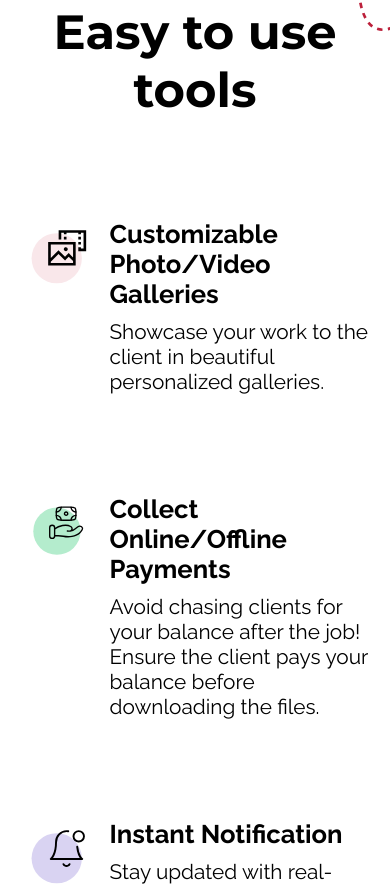
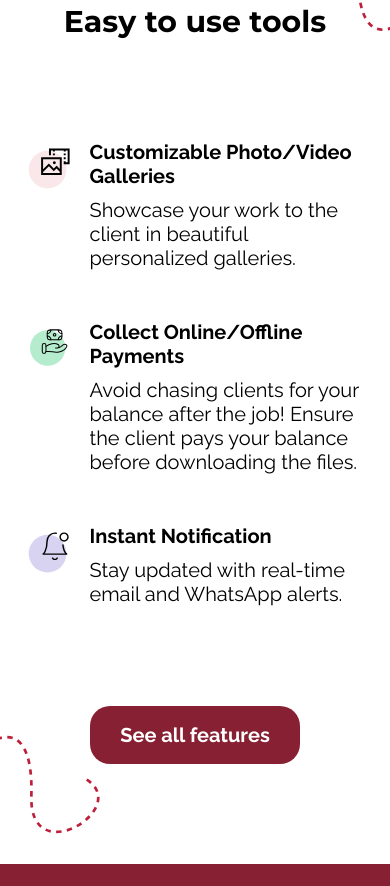
Before and after one commit to MITCHYUGAN/Project-Our-PIXO, a React (Vite) app: page / in a window 390 px wide. Shown: the part 4774-5660 px from the top of the page. Built offline with nearby package versions, Linux system fonts and the light colour scheme.

Commit message:
refactor(EasyTools.css): refactor EasyTools component styling to fit page more

```diff
--- a/src/components/EasyTools/EasyTools.css
+++ b/src/components/EasyTools/EasyTools.css
@@ -23,22 +23,23 @@
     }
 
     h1 {
-        font-size: 4rem;
+        font-size: var(--HeadingFS);
         font-family: "Montserrat", sans-serif;
         text-align: center;
     }
 
     .easytoolswrapper {
         display: flex;
-        width: min(1800px, 90%);
+        width: 90%;
         flex-wrap: wrap;
-        gap: 100px;
+        gap: 20px;
         align-items: center;
         justify-content: center;
         font-family: "Raleway", sans-serif;
+        row-gap: 50px;
 
         .tool {
-            width: min(800px, 80%);
+            width: 49%;
             display: flex;
             gap: 10px;
 
@@ -53,11 +54,11 @@
 
 
                 h3 {
-                    font-size: 2.3rem;
+                    font-size: var(--Heading4FS);
                 }
 
                 p {
-                    font-size: 1.8rem;
+                    font-size: var(--ParagraphFS);
                 }
             }
         }
@@ -65,8 +66,8 @@
 
     button {
         font-family: "Raleway", sans-serif;
-        font-size: 25px;
-        padding: 25px 50px;
+        font-size: var(--buttonFS);
+        padding: 17px 30px;
         cursor: pointer;
         color: white;
         background-color: var(--main-red);
@@ -76,32 +77,11 @@
     }
 }
 
-@media (max-width: 1000px) {
+@media (max-width: 1127px) {
     .easytools {
-
-        .arrow1,
-        .arrow2 {
-            width: 150px;
-        }
-
         .easytoolswrapper {
-
             .tool {
-                width: 100%;
-
-                img {
-                    width: 80px;
-                }
-
-                div {
-                    h3 {
-                        font-size: 2rem;
-                    }
-
-                    p {
-                        font-size: 1.5rem;
-                    }
-                }
+                width: 80%;
             }
         }
     }
@@ -115,29 +95,14 @@
             width: 100px;
         }
 
-        h1 {
-            font-size: 3rem;
-        }
+        .easytoolswrapper {
+            .tool {
+                width: 100%;
 
-        .easytoolswrapper {
-
-            .tool {
-
-                div {
-                    h3 {
-                        font-size: 1.6rem;
-                    }
-
-                    p {
-                        font-size: 1.3rem;
-                    }
+                img{
+                    width: 60px;
                 }
             }
         }
-
-        button{
-            font-size: 20px;
-            padding: 20px 35px;
-        }
     }
 }
```
